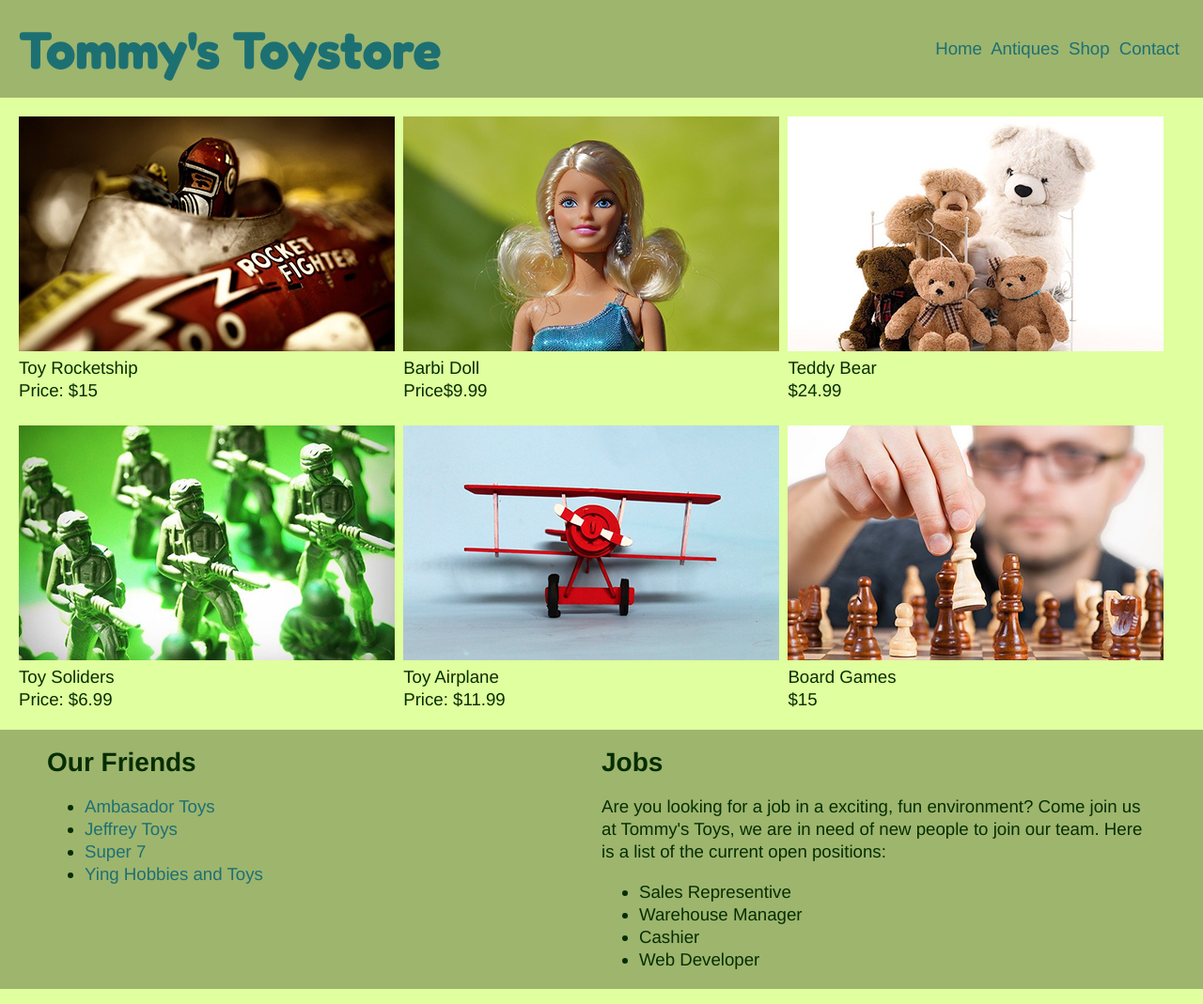
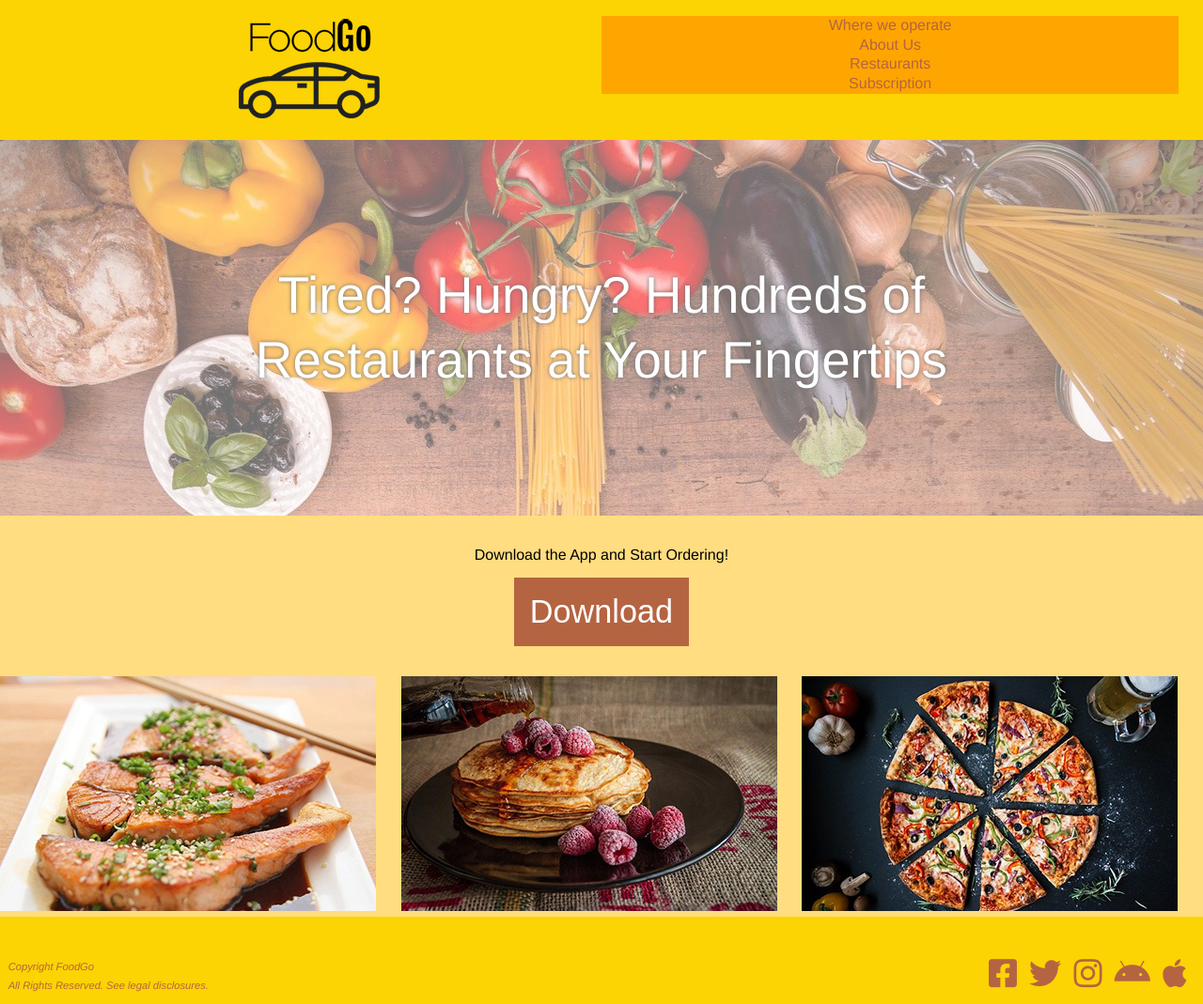
Before and after one commit to ekuseinova/ekuseinova.github.io, a plain HTML site: page index.html in a window 1280 px wide. Shown: the whole page at 94% size. Drawn offline with Linux system fonts and the light colour scheme.

Commit message:
Add files via upload

```diff
--- a/index.html
+++ b/index.html
@@ -3,94 +3,64 @@
 
 <head>
     <meta charset="UTF-8">
-    <title>Tommy's Toystore</title>
+    <title>FoodGo </title>
+    <meta name="viewport" content="width=device-width, initial-scale=1.0">
+    <meta name="viewport" content="width=device-width, initial-scale=1.0">
+    <link rel="stylesheet" href="https://cdnjs.cloudflare.com/ajax/libs/font-awesome/5.13.0/css/all.min.css">
+    <link rel="stylesheet" href="style.css">
+    <link rel="stylesheet" href="responsive.css">
 
-    <link rel="stylesheet" href="style.css">
-    <link rel="preconnect" href="https://fonts.googleapis.com">
-    <link rel="preconnect" href="https://fonts.gstatic.com" crossorigin>
-    <link href="https://fonts.googleapis.com/css2?family=Fredoka:wght@300..700&family=Josefin+Sans:ital,wght@0,100..700;1,100..700&family=Lato:ital,wght@0,100;0,300;0,400;0,700;0,900;1,100;1,300;1,400;1,700;1,900&family=Michroma&display=swap" rel="stylesheet">
 </head>
 
 <body>
 
+    <div id="mobile-menu">
+        <img src="menu-icon.png">
+    </div>
+
+
     <header>
-        <section id="company">
-            <h1>Tommy's Toystore</h1>
+        <section id="logo">
+            <img src="FoodGo-Logo.png">
         </section>
-        <section>
-            <nav id="nav">
-                <a href="index.html">Home</a>
-                <a href="antiques.html">Antiques</a>
-                <a href="#">Shop</a>
-                <a href="#">Contact</a>
+        <section id="nav">
+            <a href="#">Where we operate</a>
+            <a href="#">About Us</a>
+            <a href="#">Restaurants</a>
+            <a href="#">Subscription</a>
+        </section>
+    </header>
+    <main>
+        <section id="splash">
+            <span class="splashtext"> Tired? Hungry? Hundreds of <br>Restaurants at Your Fingertips </span>
+        </section>
+        <section id="app">
+            <div class="app-text">
+                Download the App and Start Ordering! <br>
+                <button> Download </button>
+            </div>
+        </section>
+
+        <section class="restaurant"><img src="food-1.jpg"></section>
+        <section class="restaurant"><img src="food-2.jpg"></section>
+        <section class="restaurant"><img src="food-3.jpg"></section>
+
+    </main>
+    <footer>
+        <section id="legal">
+            Copyright FoodGo <br>
+            All Rights Reserved. See legal disclosures.
+        </section>
+        <section id="social-media">
+            <nav>
+                <i class="fab fa-facebook-square"></i>
+                <i class="fab fa-twitter"></i>
+                <i class="fab fa-instagram"></i>
+                <i class="fab fa-android"></i>
+                <i class="fab fa-apple"></i>
             </nav>
         </section>
-    </header>
-    <main id="toyselection">
-        <section id="rocketship">
-            <img src="images/rocketship.jpg">
-            <br>
-            Toy Rocketship <br>
-            Price: $15
-        </section>
-        <section id="barbie">
-            <img src="images/barbie.jpg">
-            <br>
-            Barbi Doll <br>
-            Price$9.99
-        </section>
-        <section id="teddybear">
-            <img src="images/teddybear.jpg">
-            <br>
-            Teddy Bear <br>
-            $24.99
-        </section>
-        <section id="toysoldiers">
-            <img src="images/soldiers.jpg">
-            <br>
-            Toy Soliders
-            <br>
-            Price: $6.99
-        </section>
-        <section id="airplane">
-            <img src="images/airplane.jpg">
-            <br>
-            Toy Airplane <br>
-            Price: $11.99
-        </section>
-        <section>
-            <img src="images/boardgame.jpg">
-            <br>
-            Board Games <br>
-            $15
-        </section>
-    </main>
-    <footer>
-        <section id="friends">
-            <h2>Our Friends</h2>
-            <ul>
-                <li><a href="https://ambassadortoys.com/">Ambasador Toys</a></li>
-                <li><a href="https://www.jeffreys.toys/">Jeffrey Toys</a></li>
-                <li><a href="https://super7.com/">Super 7</a></li>
-                <li><a href="https://www.facebook.com/SunEnterSF">Ying Hobbies and Toys</a></li>
-
-            </ul>
-        </section>
-        <section id="jobs">
-            <h2> Jobs</h2>
-            <p>
-                Are you looking for a job in a exciting, fun environment? Come join us at Tommy's Toys, we are in need of new people to join our team. Here is a list of the current open positions:
-            </p>
-            <ul>
-                <li>Sales Representive</li>
-                <li>Warehouse Manager</li>
-                <li>Cashier</li>
-                <li>Web Developer</li>
-            </ul>
-        </section>
-
     </footer>
-
 </body>
 
 </html>
--- /dev/null
+++ b/responsive.css
@@ -0,0 +1,37 @@
+/* === For your Responsive CSS === */
+img {
+    max-width: 100%;
+}
+
+@media screen and (max-width:600px){
+    header {
+    grid-template-columns: 100%;
+}
+    #splash {
+    font-size: 2rem;
+    line-height: 2.5rem;
+    height: 10.7rem;
+    grid-column: 1/2;
+
+}
+#app{
+    grid-column: 1/2;
+}
+footer {
+    grid-template-columns: 100%;
+    text-align: center;
+}
+#social-media{
+    text-align: center;
+}
+
+main {
+grid-template-columns: 100%;
+text-align: center;
+}
+}
+@media screen and (min-width: 601px) {
+    #mobile-menu {
+        display: none;
+    }
+}
--- a/style.css
+++ b/style.css
@@ -1,115 +1,204 @@
 /*
-Lab: Basics Grids and Flexbox
-=== Do not change CSS below ===
+
+=== FoodGo Lab ===
+
+Do not delete existing CSS
+
 */
 
+/* == Typography == */
+
+body {
+    font-family: 'Helvetica', 'Arial', sans-serif;
+    font-size: 1rem;
+    line-height: 1.29rem;
+}
+
+#mobile-menu {
+position: fixed;
+top: 10px;
+right: 0px;
+}
+
+h2 {
+    font-size: 2.14rem;
+}
+
+header,
+footer {
+    color: #b56441;
+}
+
+a {
+    text-decoration: none;
+    color: #b56441;
+    font-size: 1rem;
+}
+
+#legal {
+    font-size: 0.7rem;
+    font-style: italic;
+}
+
+#logo{
+    text-align: center;
+}
+
+#nav a {
+    margin-right: 0.54rem;
+    display: block;
+    background-color: orange;
+    text-align: center;
+}
+
+#nav a:hover {
+    color: #7d4700;
+}
+
+#splash {
+    text-align: center;
+    font-size: 3.42rem;
+    line-height: 4.28rem;
+    color: white;
+    text-shadow: 0rem 0rem 0.27rem #6e6e6e;
+}
+
+footer {
+    font-style: italic;
+}
+
+/* Font Awesome icons */
+.fab {
+    font-size: 2.14rem;
+    margin-right: 0.54rem;
+}
+
+.fab:hover {
+    color: ;
+}
+
+button {}
+
+/* == Background == */
+
+
+body {
+    background-color: #fcd303;
+}
+
+main {
+    background-color: #ffdd80;
+}
+
+#splash {
+    background-image: url(splash-backing.jpg);
+}
+
+/* == Box Model == */
+
+body {
+    margin: 0rem;
+    padding: 0rem;
+}
+
+footer {
+    padding: 0.54rem;
+}
+
+header {
+    padding: 1.07rem;
+}
+
+button {
+    border: 0;
+    background-color: #b56441;
+    color: #fff;
+    padding: 1.07rem;
+    font-size: 2.14rem;
+    margin-top: 0.80rem;
+}
+
+footer {
+    padding-top: 2.68rem;
+}
+
+#splash {
+    height: 25rem;
+}
+
+#app {
+    height: 10.71rem;
+}
+
+/* === Layout  === */
+
+
+/* = Grid =*/
+header,
+footer {
+    display: grid;
+    grid-template-columns: 50% 50%;
+}
+
+main {
+    display: grid;
+    grid-template-columns: 33.33% 33.33% 33.33%;
+}
+
+#app {
+    grid-column-start: 1;
+    grid-column-end: 4;
+}
+
+#splash {
+    grid-column-start: 1;
+    grid-column-end: 4;
+}
+
+/* = Flexbox = */
+
+#app,
+#splash {
+    display: flex;
+}
+
+#app,
+#splash {
+    align-items: center;
+    justify-content: center;
+}
+
+/* = Other = */
 
 * {
     box-sizing: border-box;
 }
 
-body {
-    font-family: 'Helvetica', 'Arial', sans-serif;
-    font-size: 14pt;
-    line-height: 18pt;
-    background-color: #e0ff9e;
-    padding: 0;
-    margin: 0;
-    color: #052e00;
-
-}
-
-header {
-    padding: 40px 20px 40px 20px;
-    background-color: #9eb56e;
-    display: grid;
-    grid-template-columns: 50% 50%;
-}
-
-main {
-    padding: 20px;
-    display: grid;
-    grid-template-columns: 33% 33% 33%;
-    grid-row-gap: 25px;
-}
-
-footer {
-    padding: 0 50px;
-    background-color: #9eb56e;
-    display: grid;
-    grid-template-columns: 50% 50%;
-}
-nav {
-  text-align: right;
-}
-
-nav a {
-    margin-right: 5px;
+#social-media {
     text-align: right;
 }
 
-a {
-    text-decoration: none;
-    color: #1d7072;
+#app {
+    text-align: center;
 }
+@media (prefers-color-scheme: dark) {
 
+    body {
+        background-color: #222;
+        color: #f5f5f5;
+    }
 
-h1 {
-    font-family: "Fredoka";
-    font-weight: bold;
-    font-size: 42pt;
-    color: #1d7072;
-    margin: 0 0;
+    header, footer, main, #splash, #app {
+        background-color: #333;
+        color: #f5f5f5;
+    }
+
+    button {
+        background-color: #b56441; /* keep your color or adjust */
+        color: #fff;
+    }
+
+    a {
+        color: #f5f5f5;
+    }
 }
-
-
-.splash {
-    background-size: cover;
-    background-position: center top;
-    min-height: 300px;
-}
-
-#splashSection {
-    background-image: url(images/antique1.jpg);
-    background-position: center center;
-    height: 500px;
-    display: flex;
-    align-items: center;
-    justify-content: center;
-}
-
-#splash2 {
-    background-image: url(images/antique5.jpg);
-    grid-column-start:2;
-    grid-column-end: 4;
-}
-
-#splash3 {
-    background-image: url(images/antique3.jpg);
-    grid-column-start:1;
-    grid-column-end: 3;
-}
-
-#splash4 {
-    background-image: url(images/antique4.jpg)
-}
-
-#splash5 {
-    background-image: url(images/antique6.jpg);
-}
-
-#splash6 {
-    background-image: url(images/antique2.jpg);
-}
-
-#antique-text-1,
-#antique-text-2 {
-    padding: 20px;
-    background-color: #ffe499;
-}
-#antiques{
-   display: grid;
-    grid-template-columns: 33% 33% 33%;
-}
-
-/* === Add New CSS Below === */
```
Also changed, not shown: FoodGo-Logo.png (added), food-1.jpg (added), food-2.jpg (added), food-3.jpg (added), menu-icon.png (added), splash-backing.jpg (added).
